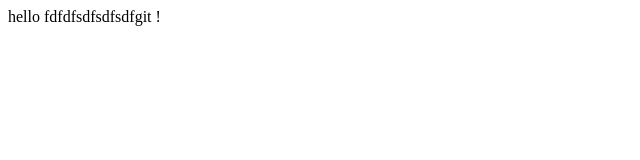
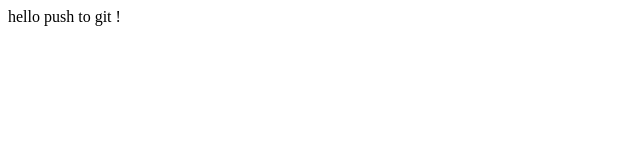
Before and after one commit to huan131513/huan131513, a plain HTML site: page test.html in a window 1280 px wide. Shown: the full height of the page, 0-640 px from the left. Drawn offline with Linux system fonts and the light colour scheme.

Commit message:
forth  commit

```diff
--- a/test.html
+++ b/test.html
@@ -3,7 +3,7 @@
 	<title>hello git</title>
 </head>
 <body>
-hello fdfdfsdfsdfsdfgit !
+hello push to git !
 
 </body>
 
```
